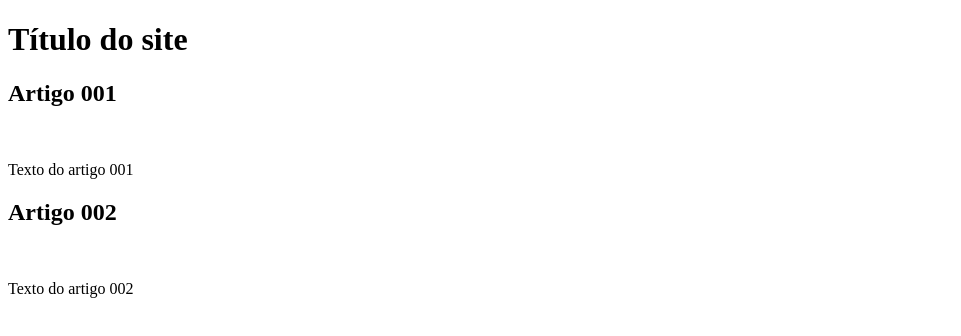
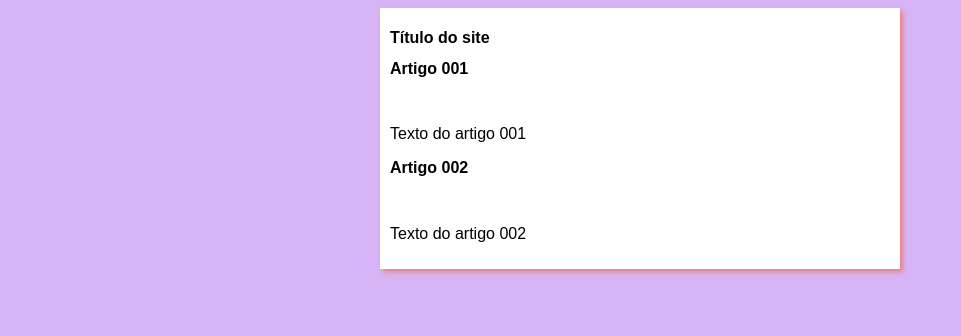
Before and after one commit to Andre-Uchoa/projeto-site, a plain HTML site: page index.html in a window 1280 px wide. Shown: the whole page, without its empty margins (0-961 px from the left). Drawn offline with Linux system fonts and the light colour scheme.

Commit message:
Iniciei o CSS

```diff
--- /dev/null
+++ b/estilos/style.css
@@ -0,0 +1,18 @@
+*{
+    font-family: Arial, Helvetica, sans-serif;
+    font-size: 16px;
+}
+
+body{
+
+    background-color: rgb(214, 180, 245);
+}
+
+main{
+
+    background-color: white;
+    width: 500px;
+    margin: auto;
+    padding: 10px;
+    box-shadow: 3px 3px 5px rgb(233, 129, 129);
+}
--- a/index.html
+++ b/index.html
@@ -5,6 +5,8 @@
     <meta http-equiv="X-UA-Compatible" content="IE=edge">
     <meta name="viewport" content="width=device-width, initial-scale=1.0">
     <title>Minha primeira página</title>
+
+    <link rel="stylesheet" href="estilos/style.css"
 </head>
 
 <body>
```
